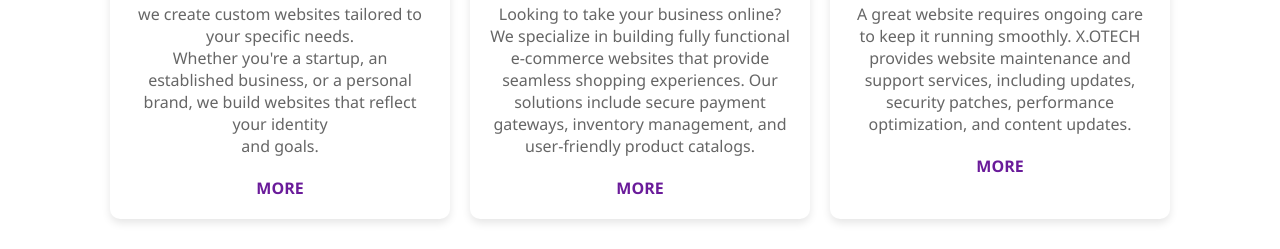
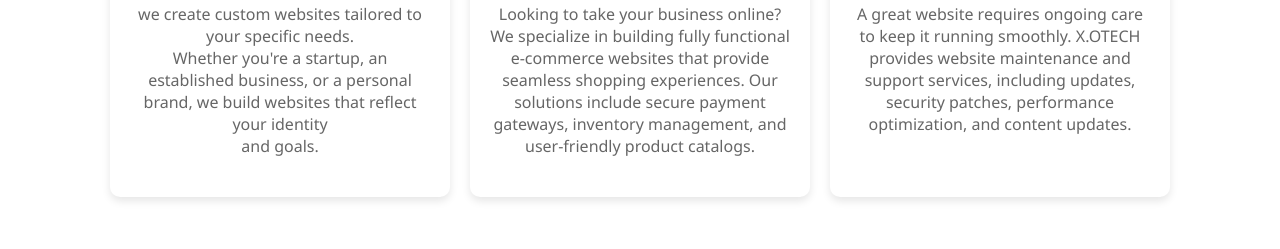
Before and after one commit to Mide-dev1/x.otechweb, a website: page services.html in a window 1280 px wide. Shown: the part 889-1138 px from the top of the page. Drawn offline with Linux system fonts and the light colour scheme.

Commit message:
Update services.html

```diff
--- a/services.html
+++ b/services.html
@@ -54,7 +54,6 @@
                     </div>
                     <h3>Custom Website Development</h2>
                     <p>we create custom websites tailored to your specific needs. <br> Whether you're a startup, an established business, or a personal brand, we build websites that reflect your identity <br> and goals. </p>
-                    <a href="#" class="more-link">MORE</a>
                 </div>
                 <div class="service-item">
                     <div class="service-icon">
@@ -62,7 +61,6 @@
                     </div>
                     <h3>E-Commerce Development</h2>
                     <p>Looking to take your business online? We specialize in building fully functional e-commerce websites that provide seamless shopping experiences. Our solutions include secure payment gateways, inventory management, and user-friendly product catalogs.</p>
-                    <a href="#" class="more-link">MORE</a>
                 </div>
                 <div class="service-item">
                     <div class="service-icon">
@@ -70,7 +68,6 @@
                     </div>
                     <h3>Website Maintenance <br> & Support</h2>
                     <p>A great website requires ongoing care to keep it running smoothly. X.OTECH provides website maintenance and support services, including updates, security patches, performance optimization, and content updates.</p>
-                    <a href="#" class="more-link">MORE</a>
                 </div>
             </div>
         </div>
```
